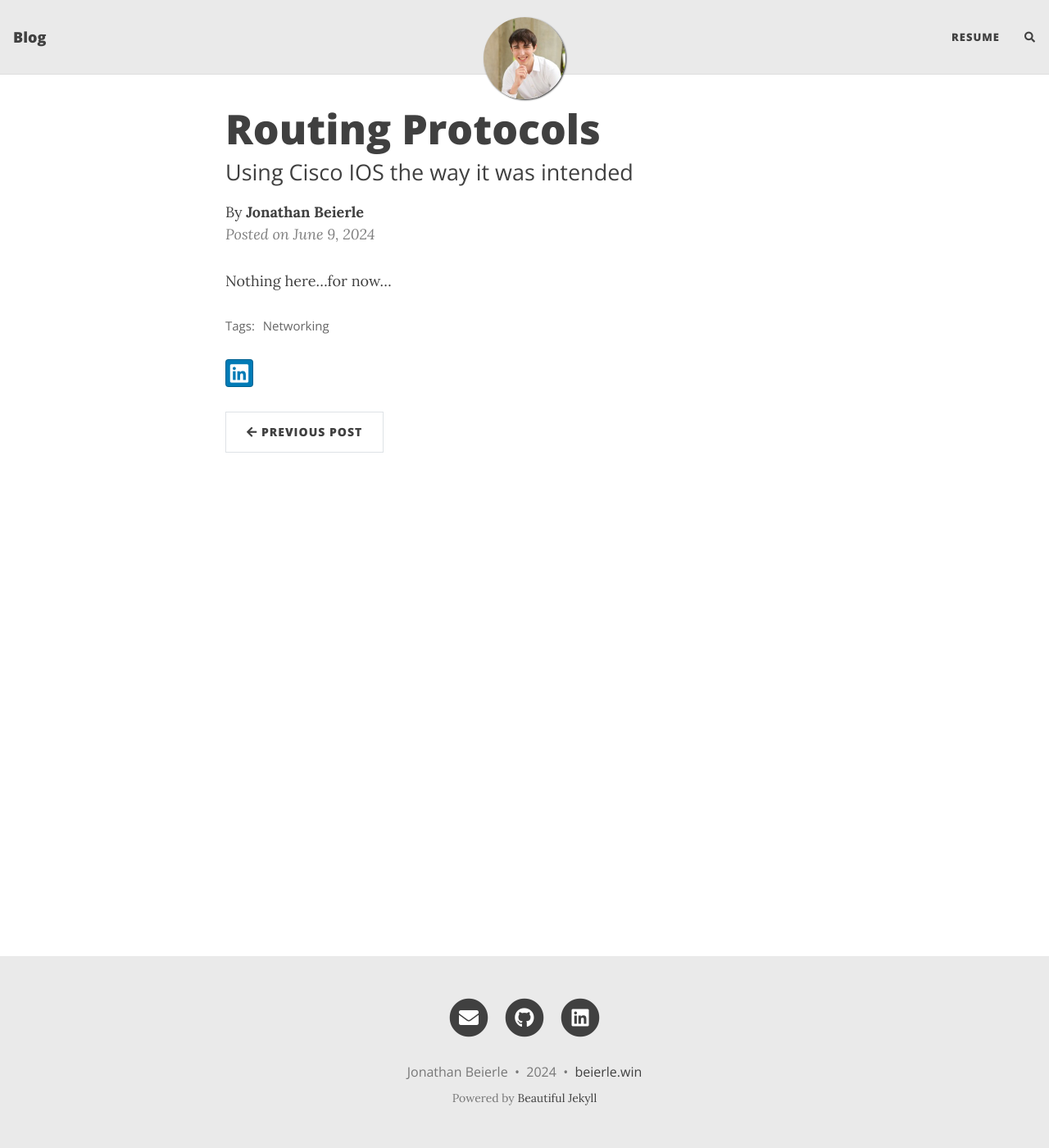
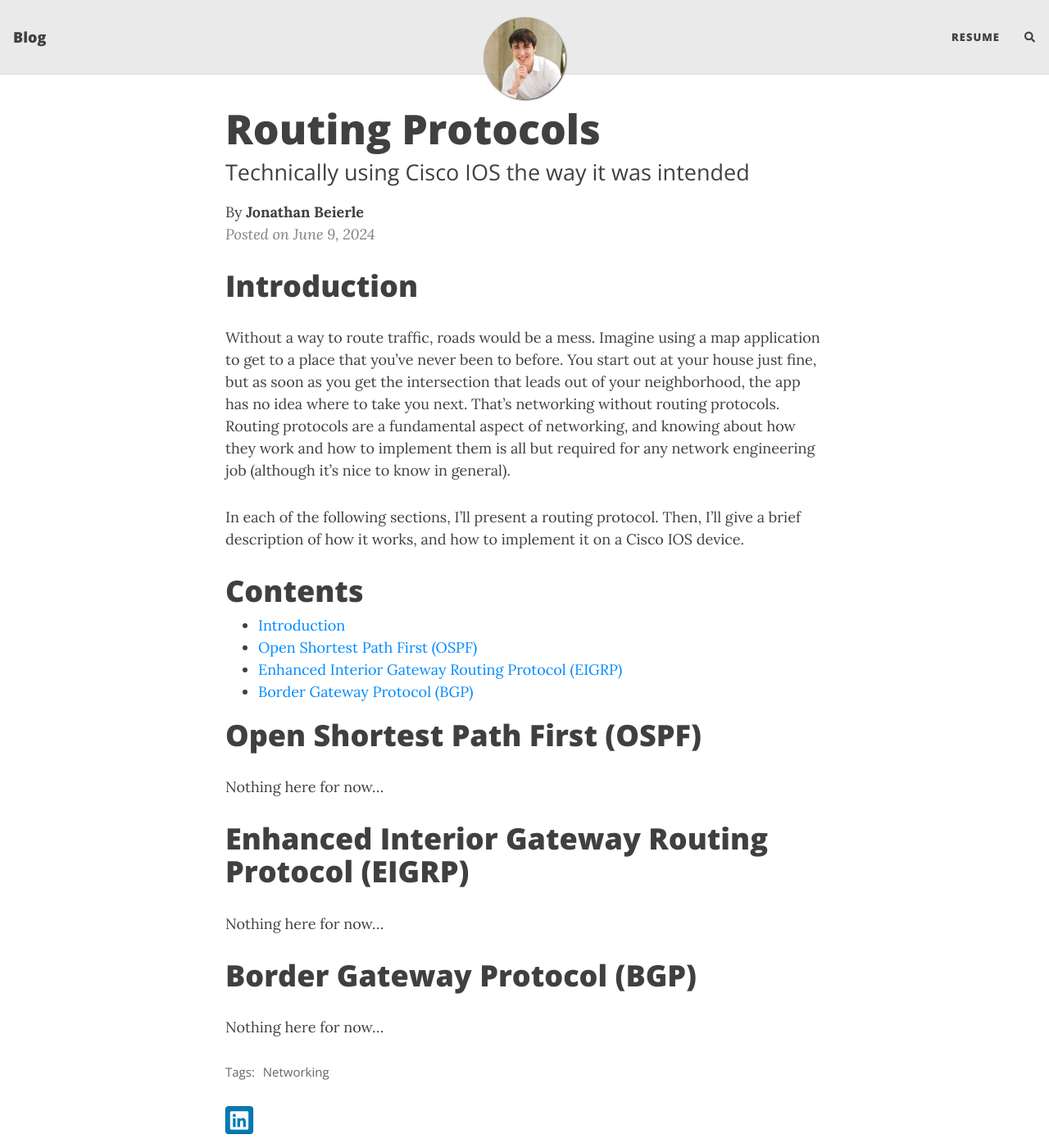
Before and after one commit to HullaBrian/Personal-Website, a Jekyll site: the page built from _posts/2024-06-09-routing-protocols.md, in a window 1280 px wide and 1400 px high. Shown: the whole window at 82% size. Built offline with Jekyll 4.4.1, drawn with Linux system fonts in a browser that asks for light colours; nearby versions of some CDN libraries; comment, search, counter and statistics services are not loaded.

Commit message:
General layout and introduction for routing protocol post

```diff
--- a/_posts/2024-06-09-routing-protocols.md
+++ b/_posts/2024-06-09-routing-protocols.md
@@ -1,11 +1,29 @@
 ---
 layout: post
 title: Routing Protocols
-subtitle: Using Cisco IOS the way it was intended
+subtitle: Technically using Cisco IOS the way it was intended
 thumbnail-img: /assets/img/cisco-ios.png
 share-img: /assets/img/cisco-ios.png
 author: Jonathan Beierle
 tags: [Networking]
 ---
 
-Nothing here...for now...
+# Introduction
+Without a way to route traffic, roads would be a mess. Imagine using a map application to get to a place that you've never been to before. You start out at your house just fine, but as soon as you get the intersection that leads out of your neighborhood, the app has no idea where to take you next. That's networking without routing protocols. Routing protocols are a fundamental aspect of networking, and knowing about how they work and how to implement them is all but required for any network engineering job (although it's nice to know in general).
+
+In each of the following sections, I'll present a routing protocol. Then, I'll give a brief description of how it works, and how to implement it on a Cisco IOS device.
+
+# Contents
+- [Introduction](#introduction)
+- [Open Shortest Path First (OSPF)](#open-shortest-path-first-(ospf))
+- [Enhanced Interior Gateway Routing Protocol (EIGRP)](#enhanced-interior-gateway-routing-protocol-(eigrp))
+- [Border Gateway Protocol (BGP)](#border-gateway-protocol-(bgp))
+
+# Open Shortest Path First (OSPF)
+Nothing here for now...
+
+# Enhanced Interior Gateway Routing Protocol (EIGRP)
+Nothing here for now...
+
+# Border Gateway Protocol (BGP)
+Nothing here for now...
```
